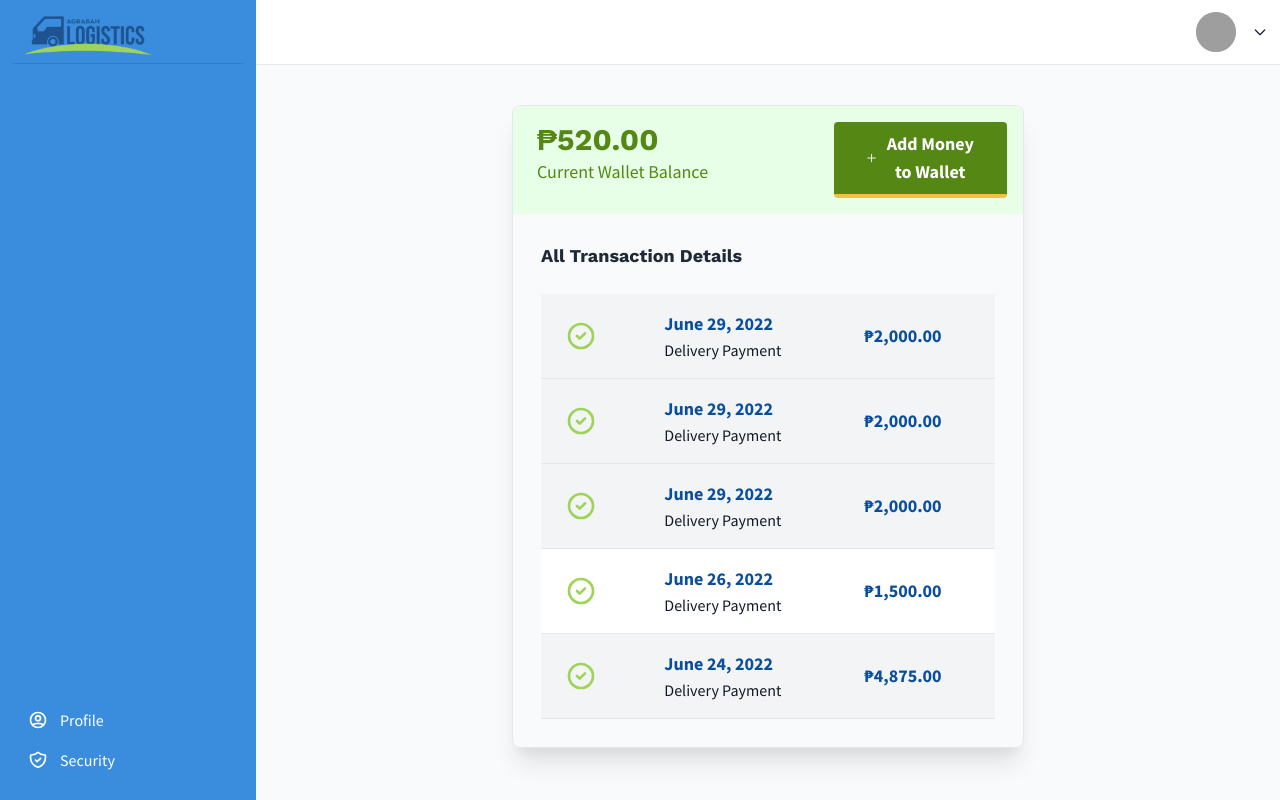
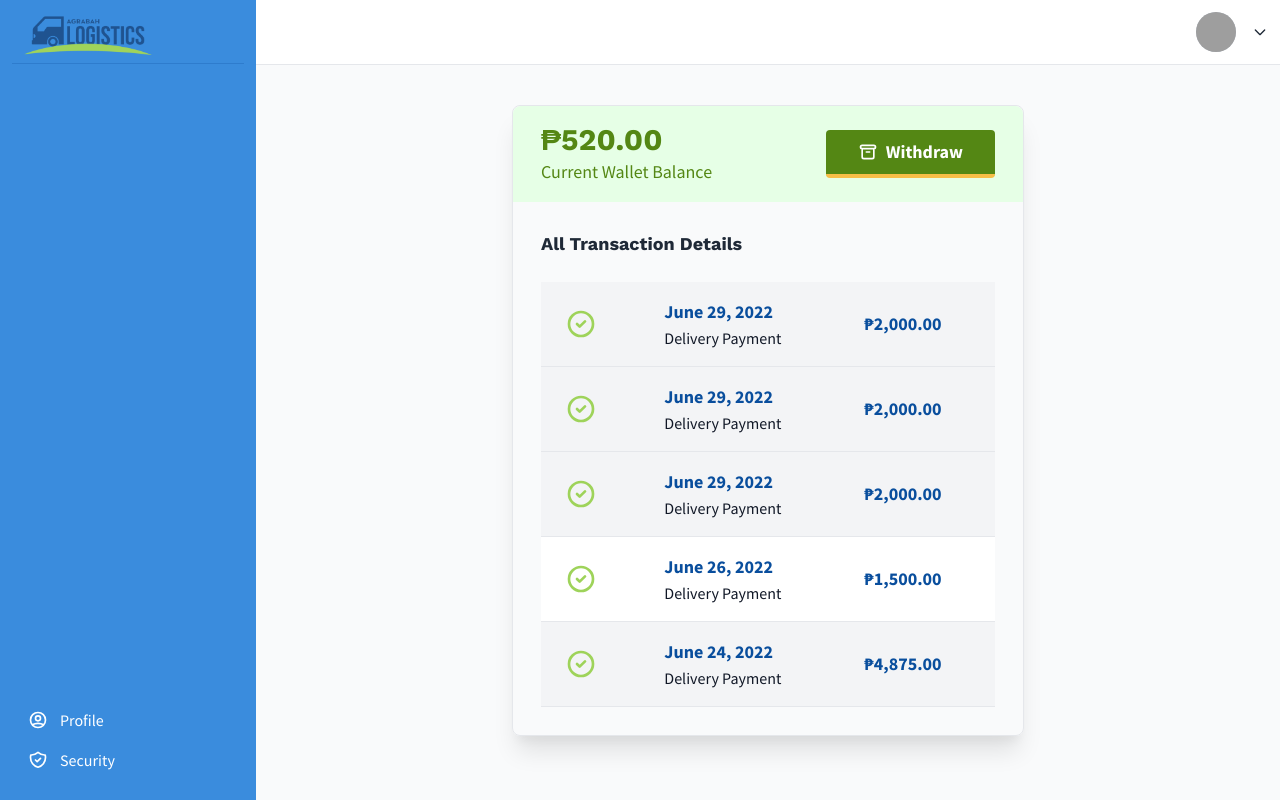
Before and after one commit to abaam/agrabha-logistic-front-end, a Vue app: page /wallet in a window 1280 px wide. Built offline with nearby package versions, Linux system fonts and the light colour scheme; sample sign-in values are in the browser's storage; grey boxes are pictures that could not be loaded; what vuex-shared-mutations would draw is missing.

Commit message:
frontend updates

```diff
--- a/src/views/Dashboard.vue
+++ b/src/views/Dashboard.vue
@@ -33,10 +33,10 @@
                     <!-- END Column -->
 
                     <!-- Column -->
-                    <div class="my-1 px-1 w-full md:w-1/2 lg:my-4 lg:px-4 lg:w-1/3" v-show="role == 2" v-for="menu in MenusCustomer" :key="menu.label">
+                    <div class="my-1 px-1 w-full md:w-1/2 lg:my-4 lg:px-4 lg:w-1/3 transition ease-in-out hover:-translate-y-1 hover:scale-110" v-show="role == 2" v-for="menu in MenusCustomer" :key="menu.label">
 
                         <!-- Article -->
-                        <div class="overflow-hidden rounded-lg shadow-lg bg-white text-blue hover:bg-blue hover:text-green-light">
+                        <div class="overflow-hidden rounded-lg shadow-lg bg-white text-blue hover:bg-blue hover:text-white">
                             <router-link :to="menu.href">
                             <!-- <img alt="Placeholder" class="block h-auto w-full" src="https://picsum.photos/600/400/?random"> -->
                                 <component :is="menu.icon" class="block h-32 w-full"/>
--- a/src/views/Wallet.vue
+++ b/src/views/Wallet.vue
@@ -10,18 +10,18 @@
 
     <main class="flex-1">
       <div class="md:w-1/2 w-sm-full rounded-lg border m-auto mt-10 mb-10 shadow-xl">
-        <div class="grid md:grid-cols-6 gap-3 p-4 pl-6 bg-green-lighter bg-opacity-200 rounded-t-lg">
+        <div class="grid md:grid-cols-6 gap-3 p-4 pl-7 pr-7 bg-green-lighter bg-opacity-200 rounded-t-lg">
           <!-- Description -->
-          <div class="col-span-4 text-green">
+          <div class="col-span-3 text-green">
             <h2 class="block text-xl font-bold leading-6 md:text-2xl lg:text-3xl"> ₱520.00 </h2>
             <p class="text-lg"> Current Wallet Balance </p>
           </div>
 
                 <!-- Image -->
-          <div class="col-span-2 flex items-center justify-center -ml-6">
+          <div class="col-span-3 flex items-center md:justify-end">
             <button class="inline-flex items-center bg-green hover:bg-blue text-white font-bold py-2 px-8 md:text-lg border-b-4 border-orange-light hover:border-orange-light rounded">
-              <PlusIcon class="h-5 2-5 pr-2"></PlusIcon>
-              <span>Add Money to Wallet</span>
+              <ArchiveIcon class="h-5 2-5 pr-2"></ArchiveIcon>
+              <span>Withdraw</span>
             </button>
           </div>
 
@@ -113,11 +113,11 @@
 import _ from "lodash";
 import DashboardLayout from "@/views/DashboardLayout.vue";
 
-import { CashIcon, CheckCircleIcon, PlusIcon  } from '@heroicons/vue/outline'
+import { CashIcon, CheckCircleIcon, ArchiveIcon  } from '@heroicons/vue/outline'
 
 export default {
   components: {
-    DashboardLayout, CheckCircleIcon, CashIcon, PlusIcon
+    DashboardLayout, CheckCircleIcon, CashIcon, ArchiveIcon
   },
 };
 </script>
```
